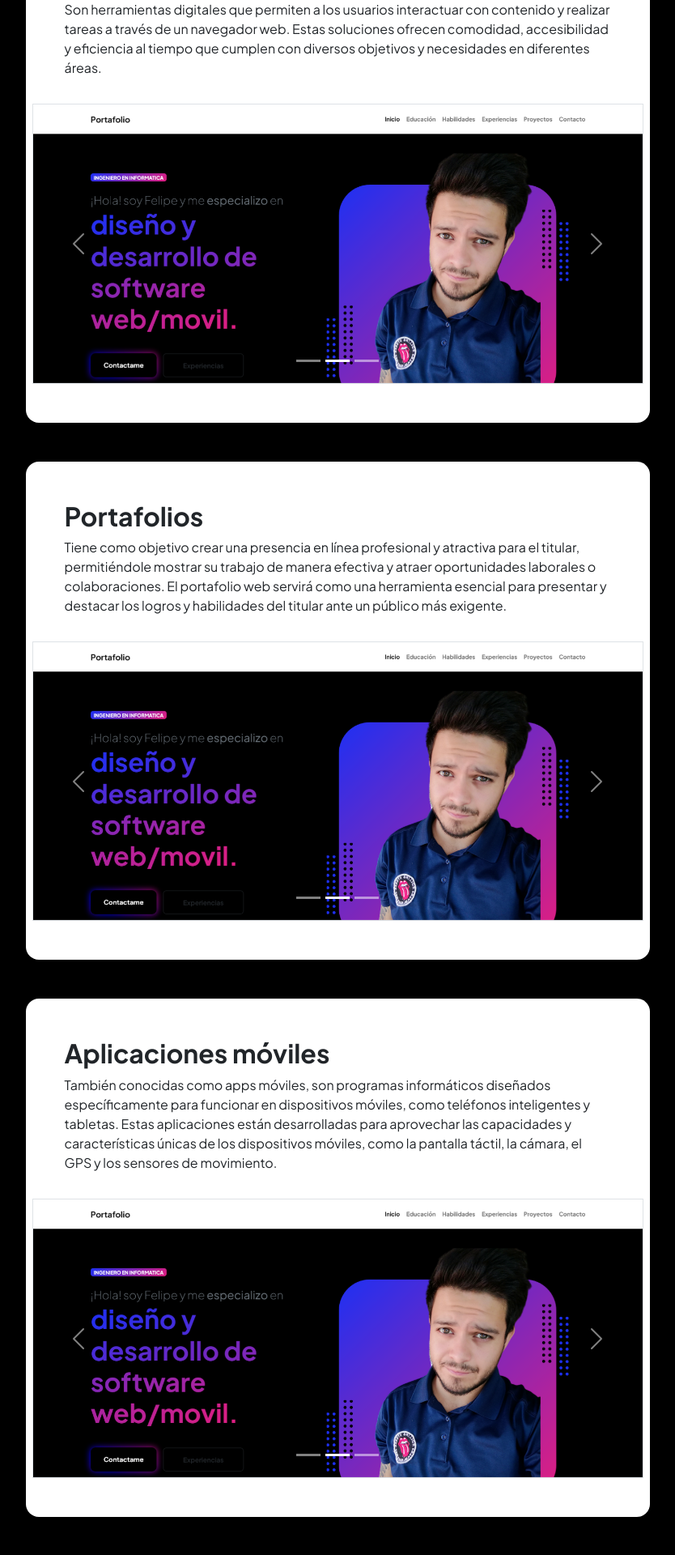
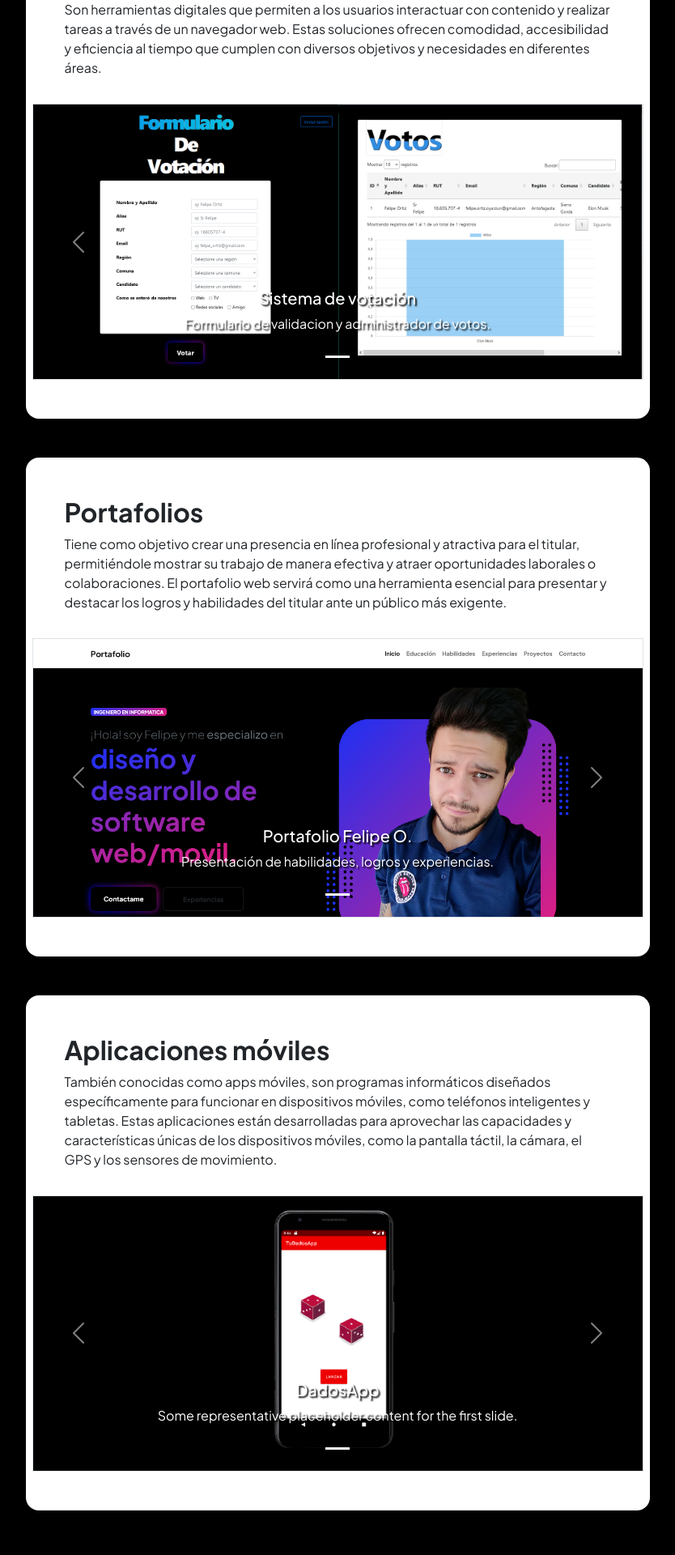
Before and after one commit to felipe-ortiz-developer/portafolio-app, an Angular app: page /proyectos in a window 1280 px wide. Shown: the part 320-2240 px from the top of the page at 81% size, without its empty margins (223-1057 px from the left). Built offline with nearby package versions, Linux system fonts and the light colour scheme.

Commit message:
proyectos actualizados, falta realizar proximos proyectos

```diff
--- a/src/app/projects/projects.component.html
+++ b/src/app/projects/projects.component.html
@@ -6,6 +6,14 @@
         </div>
         <div class="row gx-5 justify-content-center">
             <div class="col-lg-11 col-xl-9 col-xxl-8">
+                <style>
+                    .carousel-inner h5 {
+                        text-shadow: 2px 2px 2px black;
+                    }
+                    .carousel-inner p {
+                        text-shadow: 2px 2px 2px black;
+                    }
+                </style>
                 <!-- Project Card 1-->
                 <div class="card overflow-hidden shadow rounded-4 border-0 mb-5">
                     <div class="card-body p-0">
@@ -13,39 +21,39 @@
                             <h2 class="fw-bolder">Aplicaciones y sistemas web</h2>
                             <p>Son herramientas digitales que permiten a los usuarios interactuar con contenido y realizar tareas a través de un navegador web. Estas soluciones ofrecen comodidad, accesibilidad y eficiencia al tiempo que cumplen con diversos objetivos y necesidades en diferentes áreas.</p>
                         </div>
-                        <div id="carouselExample" class="border mb-5 mx-2 carousel slide" data-bs-ride="carousel">
+                        <div id="carouselExample1" class="border mb-5 mx-2 carousel slide" data-bs-ride="carousel">
                             <div class="carousel-indicators">
                                 <button type="button" data-bs-target="#carouselExampleIndicators" data-bs-slide-to="0"
                                     class="active" aria-current="true" aria-label="Slide 1"></button>
-                                <button type="button" data-bs-target="#carouselExampleIndicators" data-bs-slide-to="1"
+                                <!-- <button type="button" data-bs-target="#carouselExampleIndicators" data-bs-slide-to="1"
                                     aria-label="Slide 2"></button>
                                 <button type="button" data-bs-target="#carouselExampleIndicators" data-bs-slide-to="2"
-                                    aria-label="Slide 3"></button>
+                                    aria-label="Slide 3"></button> -->
                             </div>
                             <div class="carousel-inner">
                                 <div class="carousel-item active">
-                                    <img src="assets/img/projects/portafolios/fortiz.png" class="d-block w-100"
-                                        alt="Imagen 1">
+                                    <img src="assets/img/projects/sistemas-web/votacion.PNG" class="d-block w-100"
+                                        alt="Sistema de votación">
                                     <div class="carousel-caption d-none d-md-block">
-                                        <h5>First slide label</h5>
-                                        <p>Some representative placeholder content for the first slide.</p>
+                                        <h5>Sistema de votación</h5>
+                                        <p>Formulario de validacion y administrador de votos.</p>
                                     </div>
                                 </div>
-                                <div class="carousel-item">
+                                <!-- <div class="carousel-item">
                                     <img src="assets/img/projects/portafolios/portafolio-1.png" class="d-block w-100"
                                         alt="Imagen 1">
                                 </div>
                                 <div class="carousel-item">
                                     <img src="assets/img/projects/portafolios/portafolio-2.png" class="d-block w-100"
                                         alt="Imagen 1">
-                                </div>
+                                </div> -->
                             </div>
-                            <button class="carousel-control-prev" type="button" data-bs-target="#carouselExample"
+                            <button class="carousel-control-prev" type="button" data-bs-target="#carouselExample1"
                                 data-bs-slide="prev">
                                 <span class="carousel-control-prev-icon" aria-hidden="true"></span>
                                 <span class="visually-hidden">Anterior</span>
                             </button>
-                            <button class="carousel-control-next" type="button" data-bs-target="#carouselExample"
+                            <button class="carousel-control-next" type="button" data-bs-target="#carouselExample1"
                                 data-bs-slide="next">
                                 <span class="carousel-control-next-icon" aria-hidden="true"></span>
                                 <span class="visually-hidden">Siguiente</span>
@@ -63,39 +71,39 @@
                                 colaboraciones. El portafolio web servirá como una herramienta esencial para presentar y
                                 destacar los logros y habilidades del titular ante un público más exigente.</p>
                         </div>
-                        <div id="carouselExample" class="border mb-5 mx-2 carousel slide" data-bs-ride="carousel">
+                        <div id="carouselExample2" class="border mb-5 mx-2 carousel slide" data-bs-ride="carousel">
                             <div class="carousel-indicators">
                                 <button type="button" data-bs-target="#carouselExampleIndicators" data-bs-slide-to="0"
                                     class="active" aria-current="true" aria-label="Slide 1"></button>
-                                <button type="button" data-bs-target="#carouselExampleIndicators" data-bs-slide-to="1"
+                                <!-- <button type="button" data-bs-target="#carouselExampleIndicators" data-bs-slide-to="1"
                                     aria-label="Slide 2"></button>
                                 <button type="button" data-bs-target="#carouselExampleIndicators" data-bs-slide-to="2"
-                                    aria-label="Slide 3"></button>
+                                    aria-label="Slide 3"></button> -->
                             </div>
                             <div class="carousel-inner">
                                 <div class="carousel-item active">
                                     <img src="assets/img/projects/portafolios/fortiz.png" class="d-block w-100"
-                                        alt="Imagen 1">
+                                        alt="Portafolio Felipe O.">
                                     <div class="carousel-caption d-none d-md-block">
-                                        <h5>First slide label</h5>
-                                        <p>Some representative placeholder content for the first slide.</p>
+                                        <h5>Portafolio Felipe O.</h5>
+                                        <p>Presentación de habilidades, logros y experiencias.</p>
                                     </div>
                                 </div>
-                                <div class="carousel-item">
+                                <!-- <div class="carousel-item">
                                     <img src="assets/img/projects/portafolios/portafolio-1.png" class="d-block w-100"
                                         alt="Imagen 1">
                                 </div>
                                 <div class="carousel-item">
                                     <img src="assets/img/projects/portafolios/portafolio-2.png" class="d-block w-100"
                                         alt="Imagen 1">
-                                </div>
+                                </div> -->
                             </div>
-                            <button class="carousel-control-prev" type="button" data-bs-target="#carouselExample"
+                            <button class="carousel-control-prev" type="button" data-bs-target="#carouselExample2"
                                 data-bs-slide="prev">
                                 <span class="carousel-control-prev-icon" aria-hidden="true"></span>
                                 <span class="visually-hidden">Anterior</span>
                             </button>
-                            <button class="carousel-control-next" type="button" data-bs-target="#carouselExample"
+                            <button class="carousel-control-next" type="button" data-bs-target="#carouselExample2"
                                 data-bs-slide="next">
                                 <span class="carousel-control-next-icon" aria-hidden="true"></span>
                                 <span class="visually-hidden">Siguiente</span>
@@ -110,39 +118,39 @@
                             <h2 class="fw-bolder">Aplicaciones móviles</h2>
                             <p>También conocidas como apps móviles, son programas informáticos diseñados específicamente para funcionar en dispositivos móviles, como teléfonos inteligentes y tabletas. Estas aplicaciones están desarrolladas para aprovechar las capacidades y características únicas de los dispositivos móviles, como la pantalla táctil, la cámara, el GPS y los sensores de movimiento.</p>
                         </div>
-                        <div id="carouselExample" class="border mb-5 mx-2 carousel slide" data-bs-ride="carousel">
+                        <div id="carouselExample3" class="border mb-5 mx-2 carousel slide" data-bs-ride="carousel">
                             <div class="carousel-indicators">
                                 <button type="button" data-bs-target="#carouselExampleIndicators" data-bs-slide-to="0"
                                     class="active" aria-current="true" aria-label="Slide 1"></button>
-                                <button type="button" data-bs-target="#carouselExampleIndicators" data-bs-slide-to="1"
+                                <!-- <button type="button" data-bs-target="#carouselExampleIndicators" data-bs-slide-to="1"
                                     aria-label="Slide 2"></button>
                                 <button type="button" data-bs-target="#carouselExampleIndicators" data-bs-slide-to="2"
-                                    aria-label="Slide 3"></button>
+                                    aria-label="Slide 3"></button> -->
                             </div>
                             <div class="carousel-inner">
                                 <div class="carousel-item active">
-                                    <img src="assets/img/projects/portafolios/fortiz.png" class="d-block w-100"
-                                        alt="Imagen 1">
+                                    <img src="assets/img/projects/aplicaciones-moviles/app1.png" class="d-block w-100"
+                                        alt="DadosApp">
                                     <div class="carousel-caption d-none d-md-block">
-                                        <h5>First slide label</h5>
+                                        <h5>DadosApp</h5>
                                         <p>Some representative placeholder content for the first slide.</p>
                                     </div>
                                 </div>
-                                <div class="carousel-item">
+                                <!-- <div class="carousel-item">
                                     <img src="assets/img/projects/portafolios/portafolio-1.png" class="d-block w-100"
                                         alt="Imagen 1">
                                 </div>
                                 <div class="carousel-item">
                                     <img src="assets/img/projects/portafolios/portafolio-2.png" class="d-block w-100"
                                         alt="Imagen 1">
-                                </div>
+                                </div> -->
                             </div>
-                            <button class="carousel-control-prev" type="button" data-bs-target="#carouselExample"
+                            <button class="carousel-control-prev" type="button" data-bs-target="#carouselExample3"
                                 data-bs-slide="prev">
                                 <span class="carousel-control-prev-icon" aria-hidden="true"></span>
                                 <span class="visually-hidden">Anterior</span>
                             </button>
-                            <button class="carousel-control-next" type="button" data-bs-target="#carouselExample"
+                            <button class="carousel-control-next" type="button" data-bs-target="#carouselExample3"
                                 data-bs-slide="next">
                                 <span class="carousel-control-next-icon" aria-hidden="true"></span>
                                 <span class="visually-hidden">Siguiente</span>
```
Also changed, not shown: src/assets/img/projects/aplicaciones-moviles/app1.png (added), src/assets/img/projects/sistemas-web/votacion.PNG (added).
